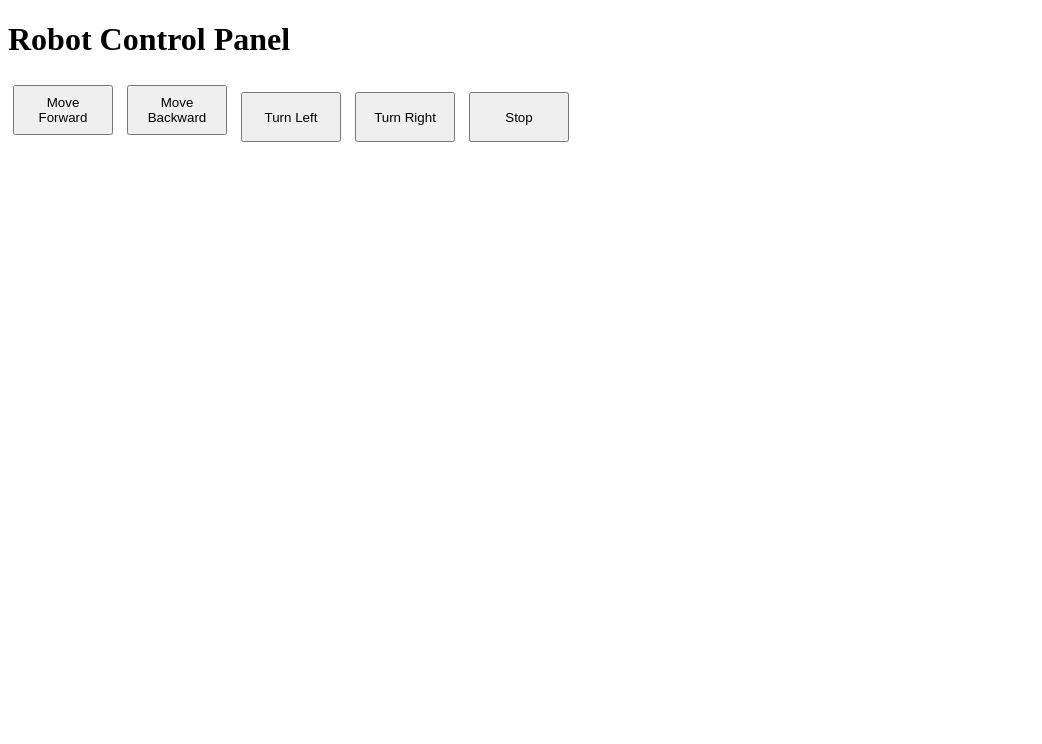
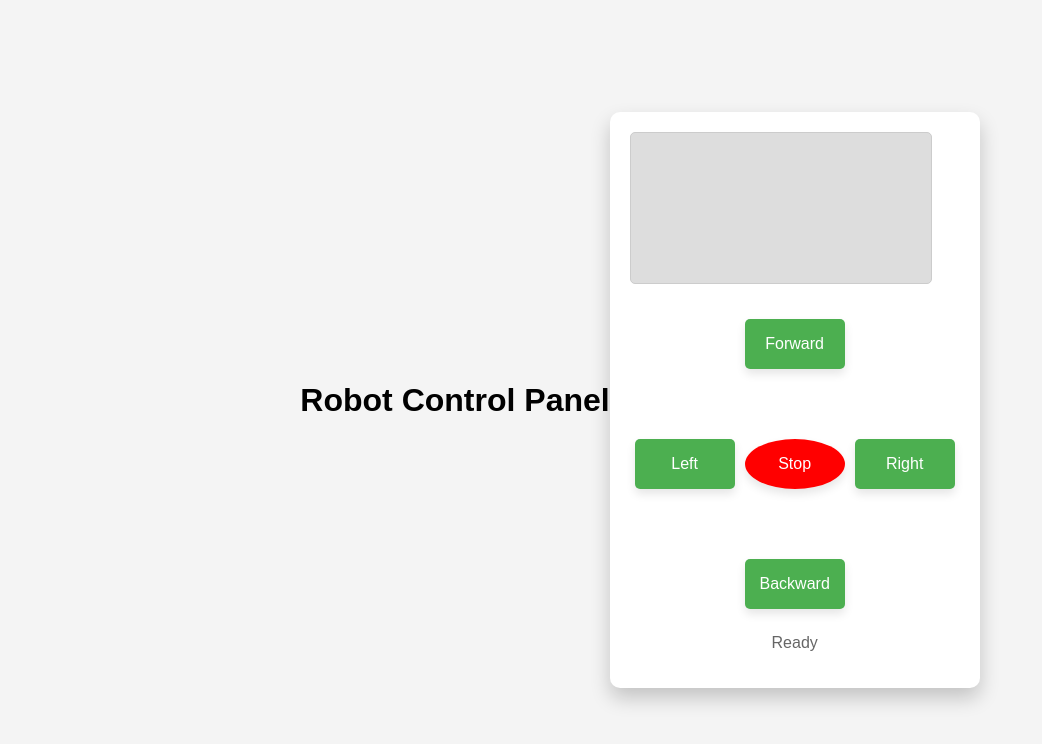
Before and after one commit to lamthaithanhlong/the-movement-turtle-panel, a website: page public/index.html in a window 1280 px wide. Shown: the whole page, without its empty margins (0-1042 px from the left). Drawn offline with Linux system fonts and the light colour scheme.

Commit message:
update ui and controll key

```diff
--- a/public/index.html
+++ b/public/index.html
@@ -3,24 +3,86 @@
 <head>
     <title>Robot Controller</title>
     <style>
+        body {
+            font-family: 'Arial', sans-serif;
+            background-color: #f4f4f4;
+            margin: 0;
+            padding: 0;
+            display: flex;
+            justify-content: center;
+            align-items: center;
+            height: 100vh;
+            overflow: hidden;
+        }
+        .container {
+            text-align: center;
+            background-color: #fff;
+            padding: 20px;
+            border-radius: 10px;
+            box-shadow: 0 10px 20px rgba(0,0,0,0.2);
+        }
+        .screen {
+            width: 300px;
+            height: 150px;
+            background-color: #ddd;
+            border: 1px solid #ccc;
+            margin-bottom: 30px;
+            border-radius: 5px;
+        }
+        .controls {
+            position: relative;
+            display: flex;
+            justify-content: space-between;
+            align-items: center;
+            flex-direction: column;
+            height: 300px;
+        }
         button {
             width: 100px;
             height: 50px;
             margin: 5px;
+            border: none;
+            border-radius: 5px;
+            background-color: #4CAF50;
+            color: white;
+            font-size: 1em;
+            cursor: pointer;
+            transition: all 0.3s ease;
+            box-shadow: 0 5px 10px rgba(0,0,0,0.1);
+        }
+        button#stop {
+            background-color: red;
+            border-radius: 50%;
+        }
+        button:not(#stop):active {
+            box-shadow: 0 2px 5px rgba(0,0,0,0.2);
+            transform: translateY(2px);
+        }
+        #status {
+            margin-top: 20px;
+            color: #666;
         }
     </style>
 </head>
 <body>
     <h1>Robot Control Panel</h1>
-    <button id="forward">Move Forward</button>
-    <button id="backward">Move Backward</button>
-    <button id="left">Turn Left</button>
-    <button id="right">Turn Right</button>
-    <button id="stop">Stop</button>
-    <p id="status"></p>
+    <div class="container">
+        <div class="screen"></div>
+        <div class="controls">
+            <button id="forward">Forward</button>
+            <div style="display: flex; align-items: center;">
+                <button id="left">Left</button>
+                <button id="stop">Stop</button>
+                <button id="right">Right</button>
+            </div>
+            <button id="backward">Backward</button>
+        </div>
+        <p id="status">Ready</p>
+    </div>
 
     <script>
         var buttons = document.querySelectorAll('button');
+        var statusElement = document.getElementById('status');
         function setButtonsDisabled(disabled) {
             buttons.forEach(function(button) {
                 button.disabled = disabled;
@@ -29,21 +91,31 @@
 
         function sendCommand(action) {
             setButtonsDisabled(true);
-            document.getElementById('status').innerText = 'Executing: ' + action;
+            statusElement.innerText = 'Executing: ' + action;
 
             var xhr = new XMLHttpRequest();
             xhr.open("POST", "http://167.88.168.20:5000/move_robot", true);
             xhr.setRequestHeader('Content-Type', 'application/json');
+            xhr.timeout = 2000;
             xhr.onreadystatechange = function() {
                 if (xhr.readyState === 4) {
+                    if (xhr.status === 200) {
+                        statusElement.innerText = 'Action completed successfully';
+                    } else {
+                        statusElement.innerText = 'Error: Unable to connect to API';
+                    }
                     setButtonsDisabled(false);
-                    document.getElementById('status').innerText = 'Ready';
                 }
             };
-            xhr.send(JSON.stringify({
-                action: action,
-                duration: 3 // You can modify this duration as needed
-            }));
+            xhr.ontimeout = function () {
+                statusElement.innerText = 'Error: Request timed out';
+                setButtonsDisabled(false);
+            };
+            xhr.onerror = function () {
+                statusElement.innerText = 'Error: Network error';
+                setButtonsDisabled(false);
+            };
+            xhr.send(JSON.stringify({ action: action, duration: 3 }));
         }
 
         document.getElementById('forward').addEventListener('click', function() { sendCommand('forward'); });
@@ -51,6 +123,27 @@
         document.getElementById('left').addEventListener('click', function() { sendCommand('left'); });
         document.getElementById('right').addEventListener('click', function() { sendCommand('right'); });
         document.getElementById('stop').addEventListener('click', function() { sendCommand('stop'); });
+
+       // Keyboard event listener
+        document.addEventListener('keydown', function(event) {
+            switch (event.key) {
+                case 'ArrowUp':
+                    sendCommand('forward');
+                    break;
+                case 'ArrowDown':
+                    sendCommand('backward');
+                    break;
+                case 'ArrowLeft':
+                    sendCommand('left');
+                    break;
+                case 'ArrowRight':
+                    sendCommand('right');
+                    break;
+                case ' ':
+                    sendCommand('stop'); // Spacebar for stop
+                    break;
+            }
+        });
     </script>
 </body>
 </html>
```
